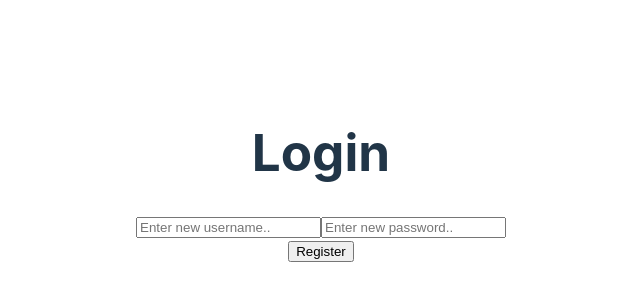
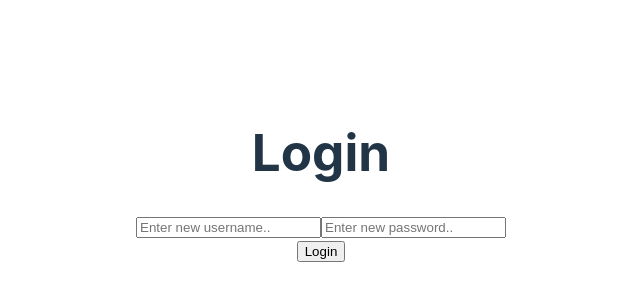
Before and after one commit to JustinScottJenecke/hdev-mentor-takehome, a React (Vite) app in the folder frontend/: page /login in a window 1280 px wide. Shown: the part 224-524 px from the top of the page, without its empty margins (319-959 px from the left). Built offline with nearby package versions, Linux system fonts and the light colour scheme.

Commit message:
feature: tests and debugs reading user via loginDto

```diff
--- a/frontend/src/pages/Login.jsx
+++ b/frontend/src/pages/Login.jsx
@@ -44,7 +44,7 @@ const Login = () => {
           onChange={(e) => setPassword(e.target.value)}
         />
         <br />
-        <input type="submit" value="Register" />
+        <input type="submit" value="Login" />
       </form>
     </>
   )
```
Also changed, not shown: 1 other file (tests, documents, lock files or other folders).
